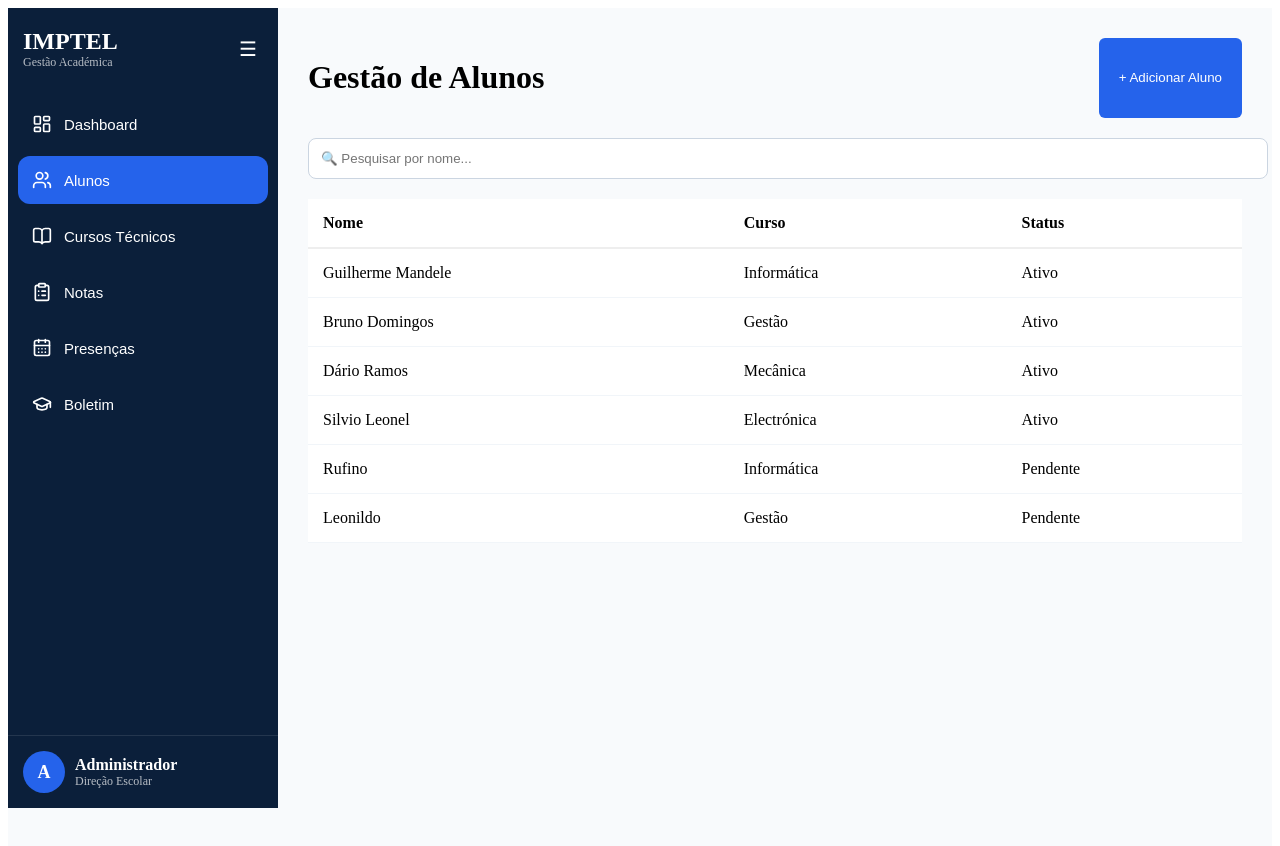
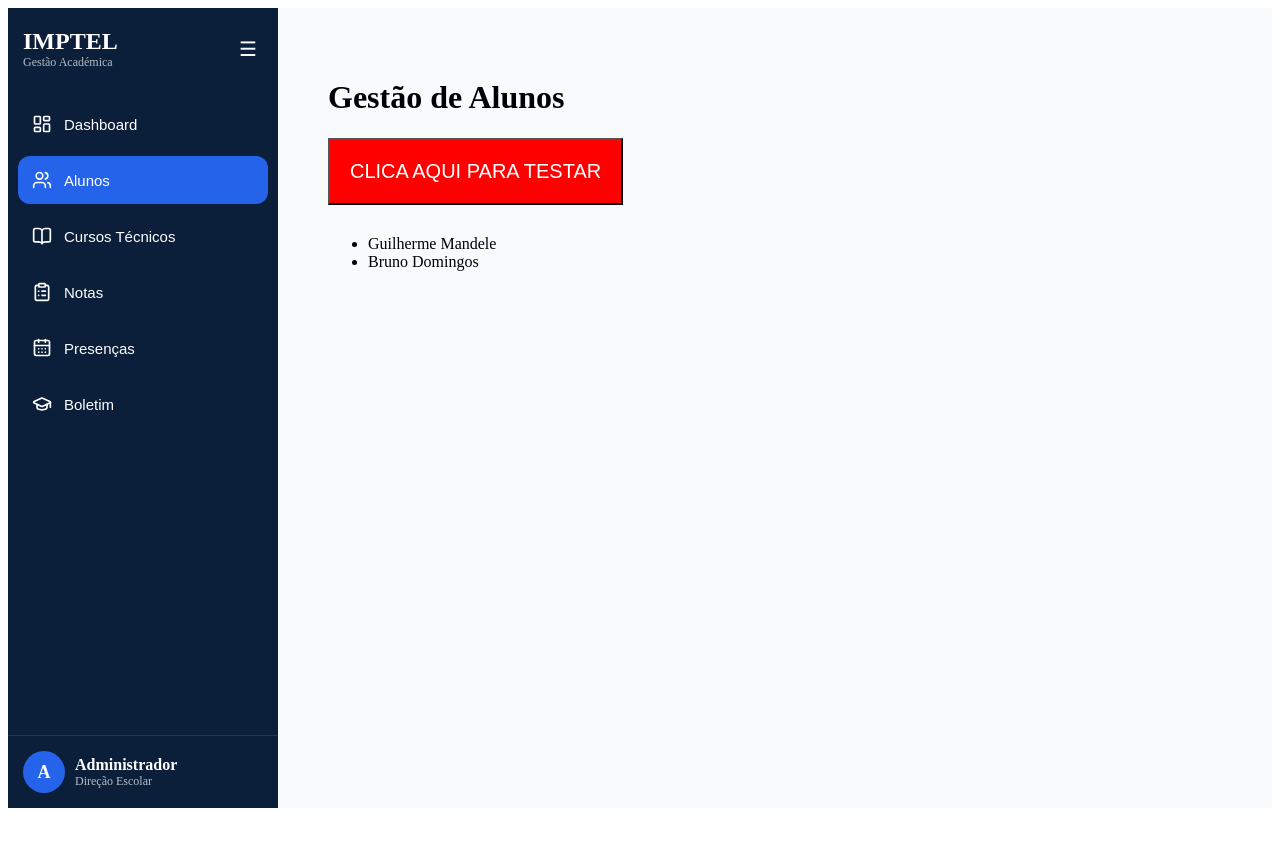
Before and after one commit to itzalexandre4-lgtm/Portal-IMPTEL, a React (Vite) app in the folder frontend/: page / in a window 1280 px wide. Both pictures are taken after a click on the button "Alunos". Shown: the top 846 px of the page. After the commit the page ends 816 px from the top, so only its background shows below. Built offline with nearby package versions, Linux system fonts and the light colour scheme; no server answers.

Commit message:
Teste final do botão

```diff
--- a/frontend/src/pages/Students.jsx
+++ b/frontend/src/pages/Students.jsx
@@ -1,70 +1,31 @@
 import React, { useState } from 'react';
 
 export default function Students() {
-  const [searchTerm, setSearchTerm] = useState('');
-  const [alunos, setAlunos] = useState([
-    { id: '001', nome: 'Guilherme Mandele', curso: 'Informática', status: 'Ativo' },
-    { id: '002', nome: 'Bruno Domingos', curso: 'Gestão', status: 'Ativo' },
-    { id: '003', nome: 'Dário Ramos', curso: 'Mecânica', status: 'Ativo' },
-    { id: '004', nome: 'Silvio Leonel', curso: 'Electrónica', status: 'Ativo' },
-    { id: '005', nome: 'Rufino', curso: 'Informática', status: 'Pendente' },
-    { id: '006', nome: 'Leonildo', curso: 'Gestão', status: 'Pendente' },
+  const [alunos] = useState([
+    { id: '001', nome: 'Guilherme Mandele', curso: 'Informática' },
+    { id: '002', nome: 'Bruno Domingos', curso: 'Gestão' }
   ]);
 
-  // Lógica da Pesquisa
-  const filteredAlunos = alunos.filter(aluno =>
-    aluno.nome.toLowerCase().includes(searchTerm.toLowerCase())
-  );
-
-  // Lógica do Botão "Adicionar"
-  const handleAddAluno = () => {
-    const novoNome = prompt("Digite o nome do novo aluno:");
-    if (novoNome) {
-      const novoAluno = {
-        id: String(alunos.length + 1).padStart(3, '0'),
-        nome: novoNome,
-        curso: 'Novo Curso',
-        status: 'Pendente'
-      };
-      setAlunos([...alunos, novoAluno]); // Adiciona à lista
-    }
+  // Esta função é o teste de funcionamento
+  const testarBotao = () => {
+    alert("O botão está a funcionar!");
   };
 
   return (
-    <div style={{ padding: '30px', backgroundColor: '#f8fafc', minHeight: '100vh' }}>
-      <div style={{ display: 'flex', justifyContent: 'space-between', marginBottom: '20px' }}>
-        <h1>Gestão de Alunos</h1>
-        <button onClick={handleAddAluno} style={{ backgroundColor: '#2563eb', color: 'white', border: 'none', padding: '10px 20px', borderRadius: '6px', cursor: 'pointer' }}>
-          + Adicionar Aluno
-        </button>
-      </div>
+    <div style={{ padding: '50px' }}>
+      <h1>Gestão de Alunos</h1>
 
-      <input
-        type="text"
-        placeholder="🔍 Pesquisar por nome..."
-        style={{ width: '100%', padding: '12px', marginBottom: '20px', borderRadius: '8px', border: '1px solid #cbd5e1' }}
-        value={searchTerm}
-        onChange={(e) => setSearchTerm(e.target.value)} // Liga a pesquisa ao input
-      />
+      {/* Botão com teste de alerta */}
+      <button
+        onClick={testarBotao}
+        style={{ padding: '20px', fontSize: '20px', cursor: 'pointer', backgroundColor: 'red', color: 'white' }}
+      >
+        CLICA AQUI PARA TESTAR
+      </button>
 
-      <table style={{ width: '100%', borderCollapse: 'collapse', backgroundColor: 'white' }}>
-        <thead>
-          <tr style={{ textAlign: 'left', borderBottom: '2px solid #eee' }}>
-            <th style={{ padding: '15px' }}>Nome</th>
-            <th style={{ padding: '15px' }}>Curso</th>
-            <th style={{ padding: '15px' }}>Status</th>
-          </tr>
-        </thead>
-        <tbody>
-          {filteredAlunos.map((aluno) => (
-            <tr key={aluno.id} style={{ borderBottom: '1px solid #f1f5f9' }}>
-              <td style={{ padding: '15px' }}>{aluno.nome}</td>
-              <td style={{ padding: '15px' }}>{aluno.curso}</td>
-              <td style={{ padding: '15px' }}>{aluno.status}</td>
-            </tr>
-          ))}
-        </tbody>
-      </table>
+      <ul style={{ marginTop: '30px' }}>
+        {alunos.map(a => <li key={a.id}>{a.nome}</li>)}
+      </ul>
     </div>
   );
 }
```
